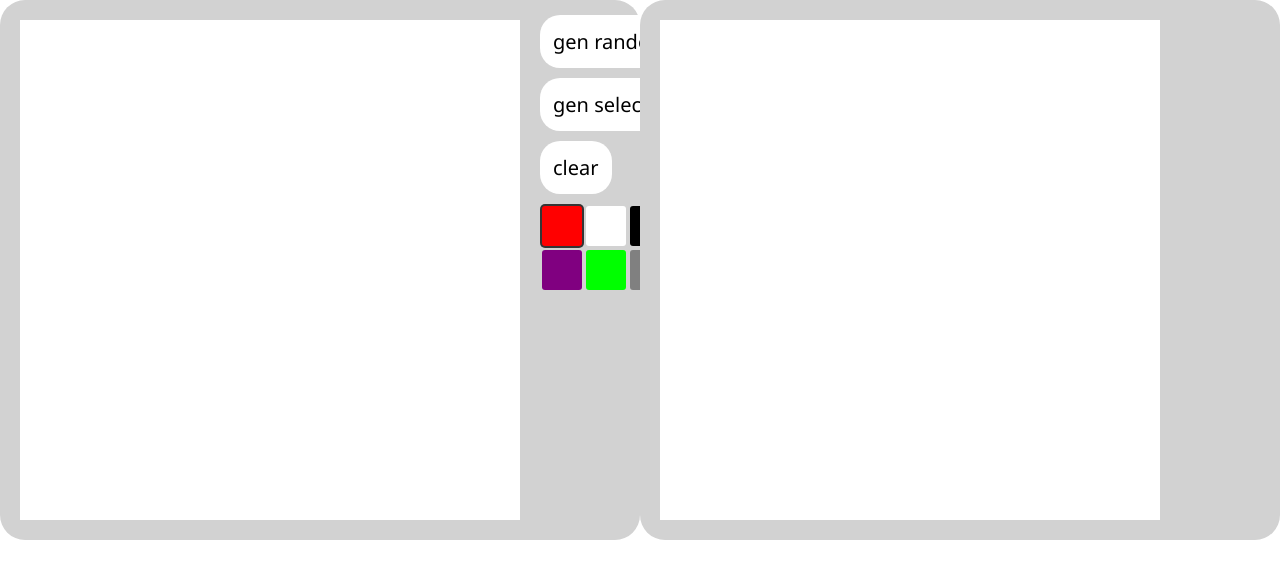
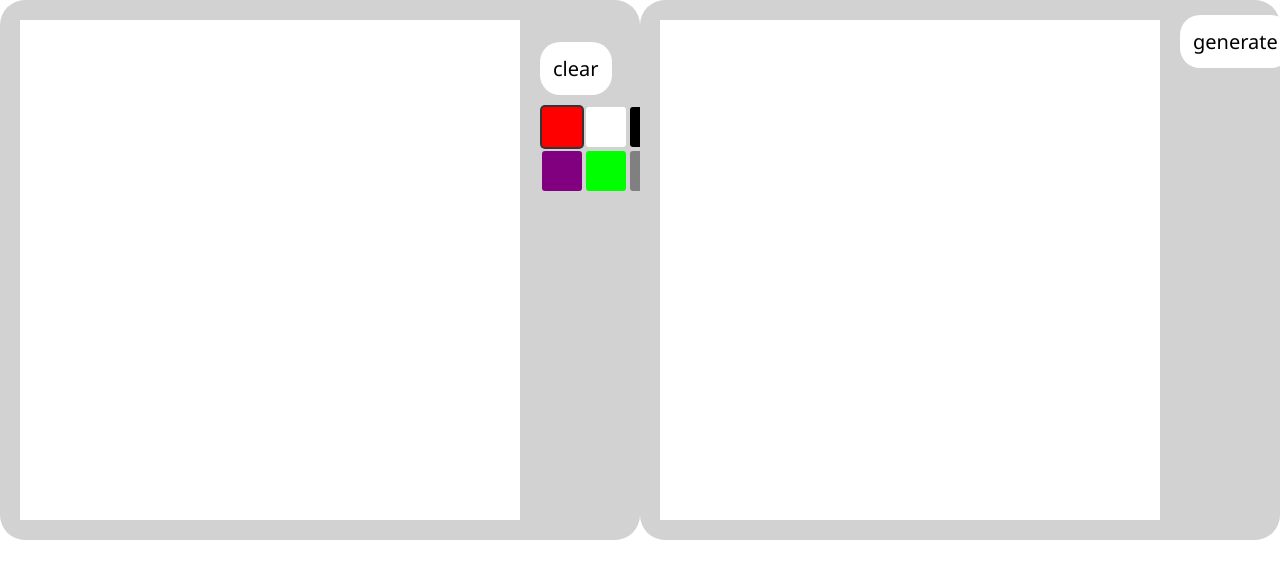
Before and after one commit to Gwestone/WaveCollapseDemo, a React (Vite) app: page / in a window 1280 px wide. Shown: the top 578 px of the page. Built offline with nearby package versions, Linux system fonts and the light colour scheme; the HTML template or start-up script is replaced by a standard one.

Commit message:
added context api, able to get data at generator

```diff
--- a/src/App.tsx
+++ b/src/App.tsx
@@ -3,15 +3,26 @@ import "./App.css";
 import DrawPanel from "./components/DrawPanel";
 import Generator from "./components/Generator";
 import { useState } from "react";
+import { canvasContext } from "./context";
+
+let rerenderCount = 0;
 
 function App() {
+  console.warn(`🔴 canvas rerender cound: [${++rerenderCount}]`);
+  const [matrix, setMatrix] = useState<string[][] | null>(null);
+  function onDraw(matrix: string[][]) {
+    setMatrix(matrix);
+  }
+
   return (
     <div className={"container"}>
       <div className="section1">
-        <DrawPanel />
+        <DrawPanel onDraw={onDraw} />
       </div>
       <div className="section2">
-        <Generator />
+        <canvasContext.Provider value={matrix}>
+          <Generator />
+        </canvasContext.Provider>
       </div>
     </div>
   );
--- a/src/components/Canvas.tsx
+++ b/src/components/Canvas.tsx
@@ -2,10 +2,13 @@ import "react";
 import { MouseEvent, useEffect, useRef, useState } from "react";
 import { clearMatrix } from "../utils/Types";
 
-let rerenderCount = 0;
+//let rerenderCount = 0;
 
-function Canvas(prop: { drawColor: string }) {
-  console.warn(`🔴 canvas rerender cound: [${++rerenderCount}]`);
+function Canvas(prop: {
+  drawColor: string;
+  onDraw: (matrix: string[][]) => void;
+}) {
+  //console.warn(`🔴 canvas rerender cound: [${++rerenderCount}]`);
   const [matrix, setMatrix] = useState<string[][]>(clearMatrix);
 
   //init variables
@@ -57,7 +60,7 @@ function Canvas(prop: { drawColor: string }) {
   //draw canvas with matrix change
   //-----------------------------
   useEffect(() => {
-    console.log("rerender");
+    //console.log("rerender");
     matrix.forEach((row, y) => {
       row.forEach((cell, x) => {
         //draw pixel at location
@@ -70,9 +73,11 @@ function Canvas(prop: { drawColor: string }) {
         );
       });
     });
+    prop.onDraw(matrix);
   }, [matrix]);
 
   return (
+    <>
       <canvas
         onMouseMove={(e) => onMouseMove(e, prop.drawColor)}
         ref={canvasRef}
@@ -80,6 +85,7 @@ function Canvas(prop: { drawColor: string }) {
         width="500"
         height="500"
       ></canvas>
+    </>
   );
 }
 
--- a/src/components/DrawPanel.tsx
+++ b/src/components/DrawPanel.tsx
@@ -2,7 +2,15 @@ import "react";
 import Canvas from "./Canvas";
 import { useState } from "react";
 
-function DrawPanel() {
+let rerenderCount = 0;
+
+function DrawPanel(prop: { onDraw: (matrix: string[][]) => void }) {
+  console.warn(`🔴 canvas rerender cound: [${++rerenderCount}]`);
+  //send data to parent
+  function onDraw(matrix: string[][]) {
+    prop.onDraw(matrix);
+  }
+
   type coloursEnum =
     | "white"
     | "red"
@@ -15,10 +23,8 @@ function DrawPanel() {
   const [color, setColor] = useState<coloursEnum>("red");
   return (
     <>
-      <Canvas drawColor={color} />
+      <Canvas drawColor={color} onDraw={onDraw} />
       <div className="controls">
-        <button>gen random</button>
-        <button>gen select</button>
         <br />
         <button>clear</button>
         <div className="colors">
--- a/src/components/Generator.tsx
+++ b/src/components/Generator.tsx
@@ -1,8 +1,23 @@
 import "react";
-import { useEffect } from "react";
+import { useContext, useEffect } from "react";
+import { canvasContext } from "../context";
+import GeneratorCanvas from "./GeneratorCanvas";
 
 function Generator() {
-  return <canvas className={"generator"}></canvas>;
+  const matrix = useContext(canvasContext);
+  function onGenButton() {
+    console.log(matrix);
+    console.log("gen button");
+  }
+
+  return (
+    <>
+      <GeneratorCanvas />
+      <div className="controls">
+        <button onClick={onGenButton}>generate</button>
+      </div>
+    </>
+  );
 }
 
 export default Generator;
--- /dev/null
+++ b/src/components/GeneratorCanvas.tsx
@@ -0,0 +1,7 @@
+import "react";
+
+function GeneratorCanvas() {
+  return <canvas className={"generator"}></canvas>;
+}
+
+export default GeneratorCanvas;
--- /dev/null
+++ b/src/context.ts
@@ -0,0 +1,3 @@
+import { createContext } from "react";
+
+export const canvasContext = createContext<string[][] | null>(null);
```
Lines whose indentation alone changed are shown as unchanged.
